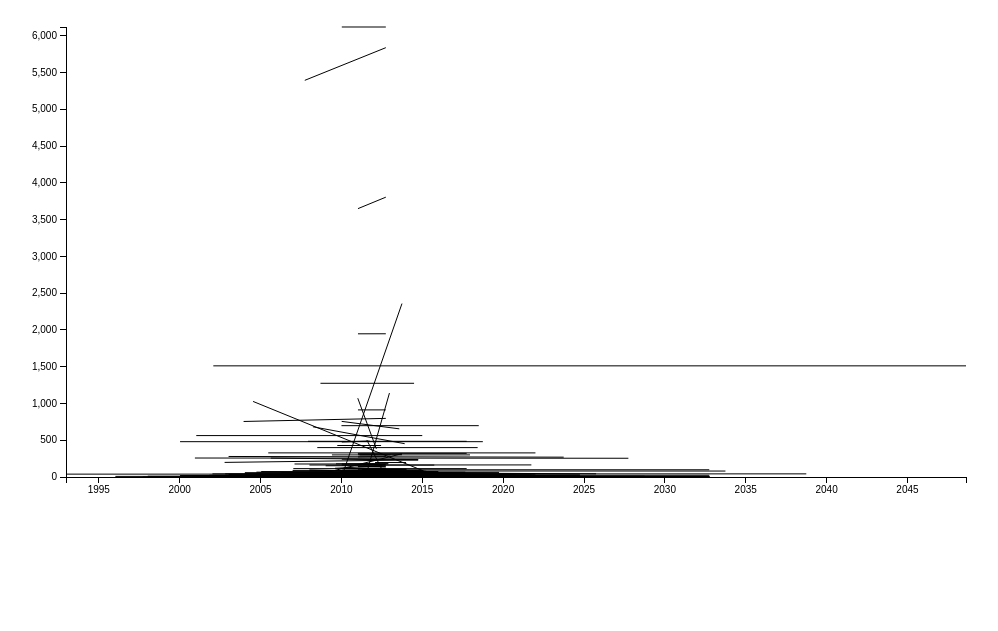
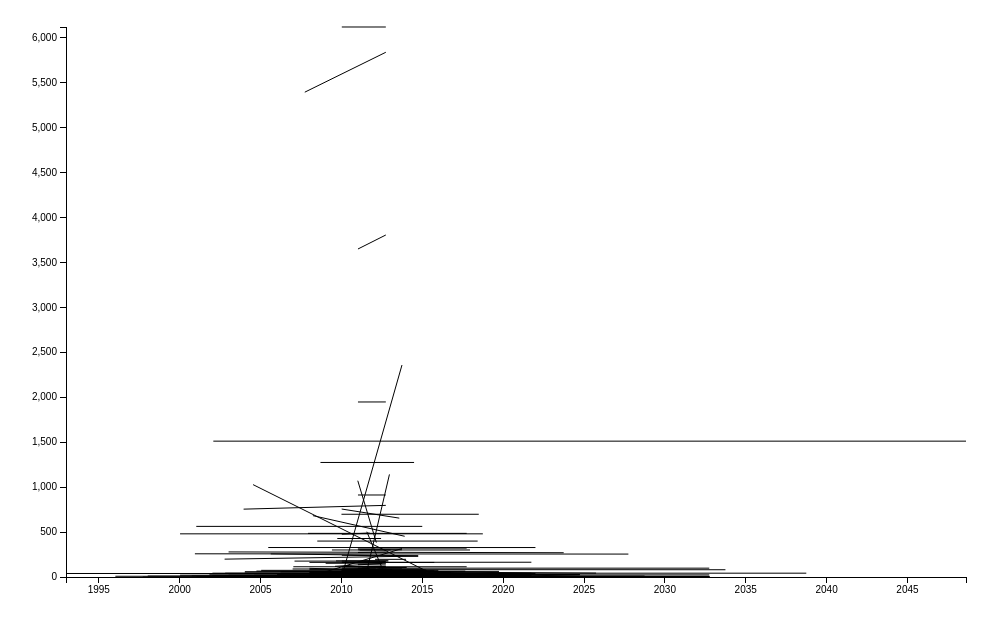
Before and after one commit to themakshter/ProjectVisualisation, a plain HTML site: page projectTimeline.html in a window 1280 px wide. Shown: the part 63-694 px from the top of the page, without its empty margins (134-1132 px from the left). Drawn offline with Linux system fonts and the light colour scheme.

Commit message:
Rename title and adjust height

```diff
--- a/js/projectTimeline.js
+++ b/js/projectTimeline.js
@@ -1,6 +1,6 @@
 var margin = {top: 20, right: 20, bottom: 30, left: 40},
     width = 960 - margin.left - margin.right,
-    height = 500 - margin.top - margin.bottom;
+    height = 600 - margin.top - margin.bottom;
 
 var x = d3.time.scale()
     .range([0, width]);
--- a/projectTimeline.html
+++ b/projectTimeline.html
@@ -2,7 +2,7 @@
 <html>
 <head>
   <meta charset="utf-8">
-  <title>Zoomable Treemap</title>
+  <title>Interactive Project Timeline</title>
   <link rel="stylesheet" type="text/css" href="lib/bootstrap/css/bootstrap.css"/>
   <link rel="stylesheet" type="text/css" href="css/projectTimeline.css"/>
   <script src="lib/d3/d3.js" type="text/javascript"></script>
```
